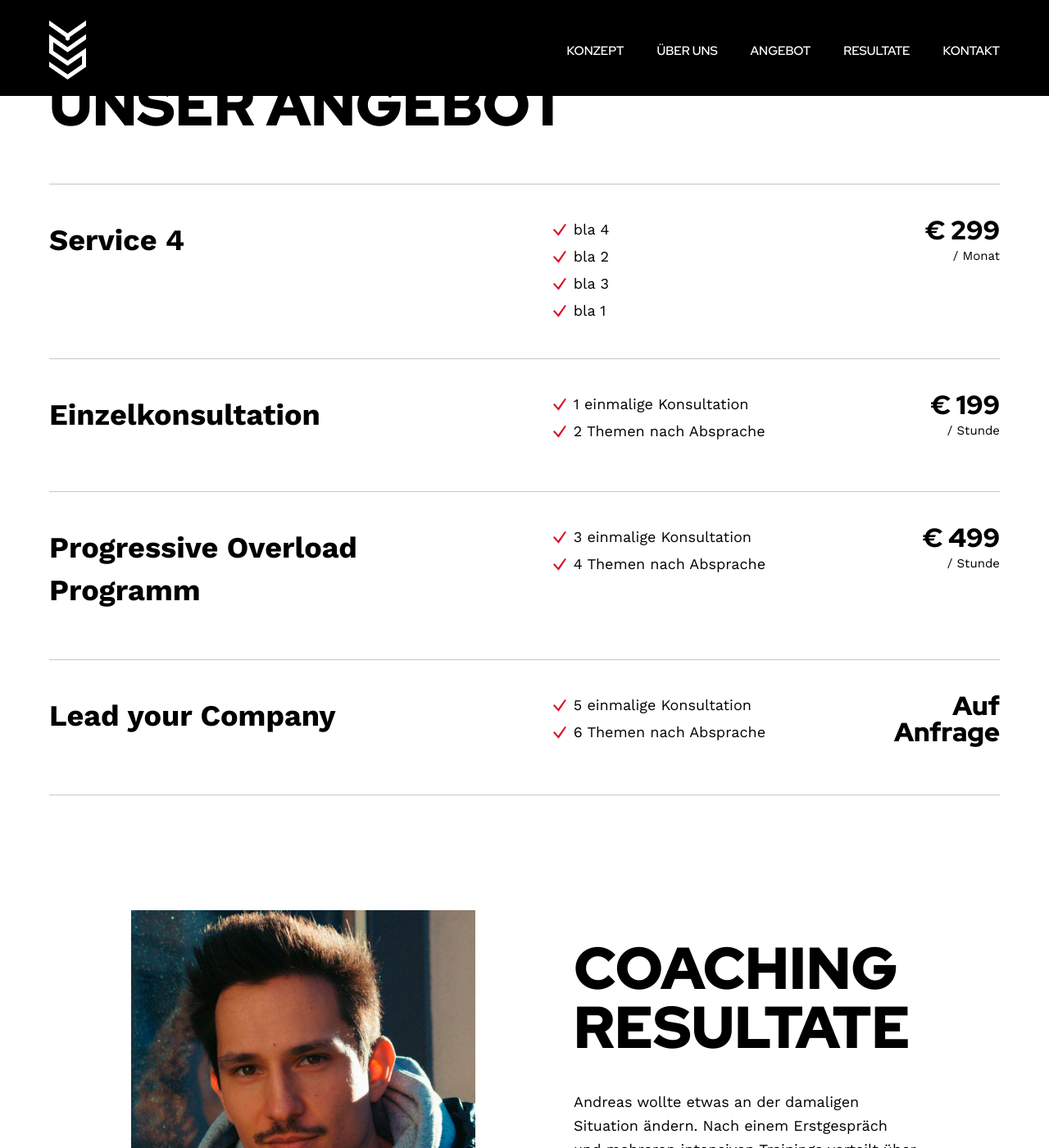
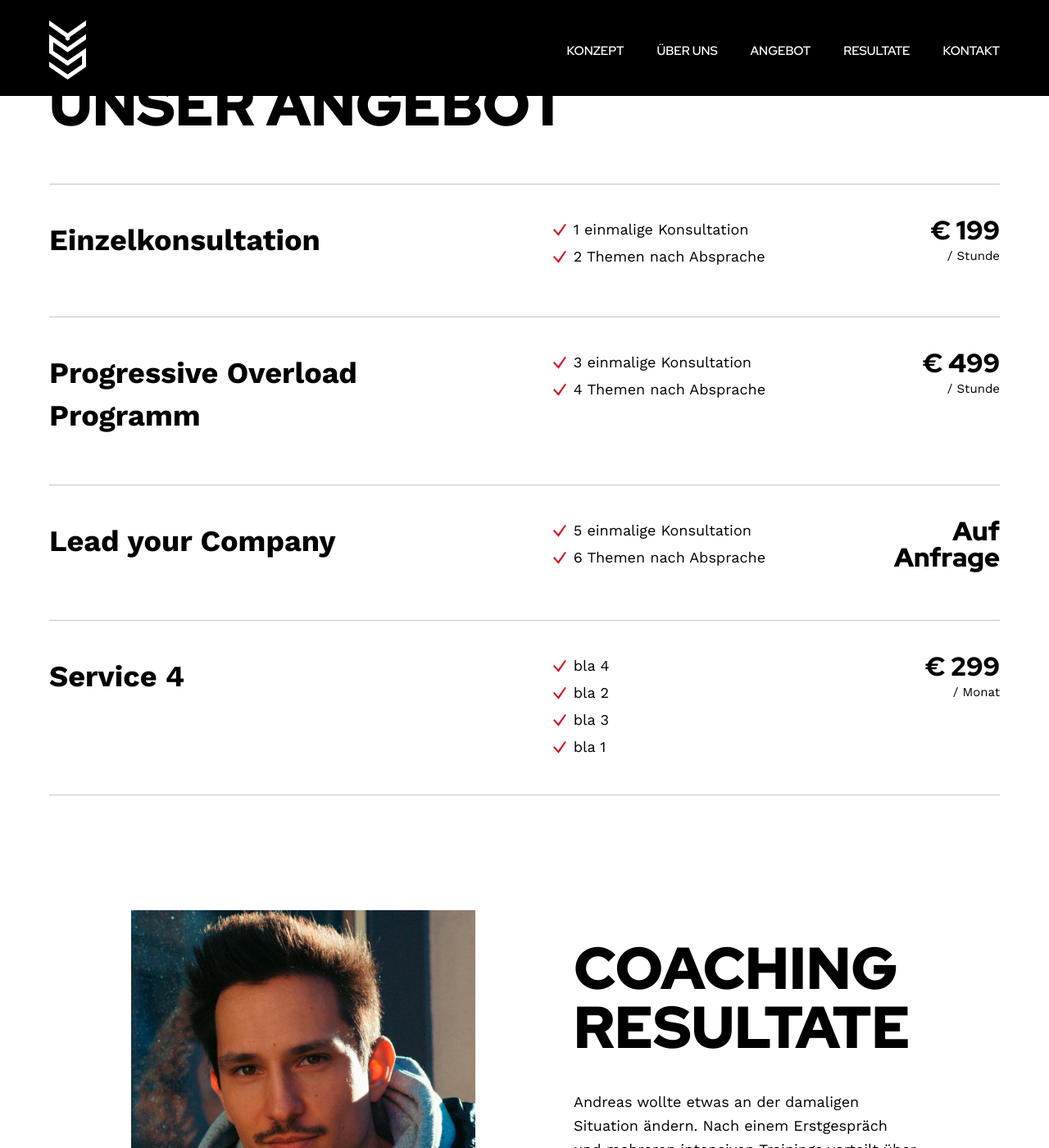
Before and after one commit to yspt-de/www, a Jekyll site: the page built from index.markdown, in a window 1280 px wide and 1400 px high, scrolled down 2323 px. Shown: the whole window at 82% size. Built offline with Jekyll 4.4.1, drawn with Linux system fonts in a browser that asks for light colours; part of the change alters nothing that is shown.

```diff
--- a/index.markdown
+++ b/index.markdown
@@ -30,14 +30,6 @@ about-text: 'Der Yusuf Shafiq Personal Training wurde 2014 gegründet, um mit ma
   zu verbessern. '
 services-h2: UNSER ANGEBOT
 services:
-- title: Service 4
-  price: "€ 299 "
-  price-einheit: Monat
-  usps:
-  - bla 4
-  - bla 2
-  - bla 3
-  - bla 1
 - title: Einzelkonsultation
   price: "€ 199"
   price-einheit: Stunde
@@ -56,5 +48,13 @@ services:
   usps:
   - 5 einmalige Konsultation
   - 6 Themen nach Absprache
+- title: Service 4
+  price: "€ 299 "
+  price-einheit: Monat
+  usps:
+  - bla 4
+  - bla 2
+  - bla 3
+  - bla 1
 
 ---
```
